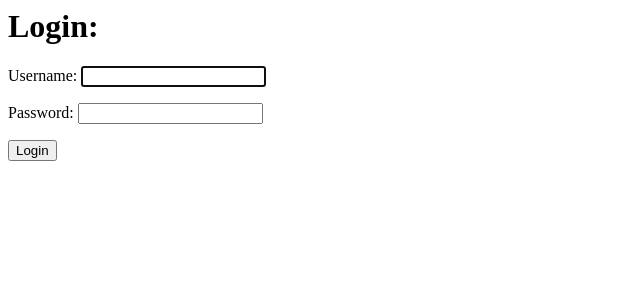
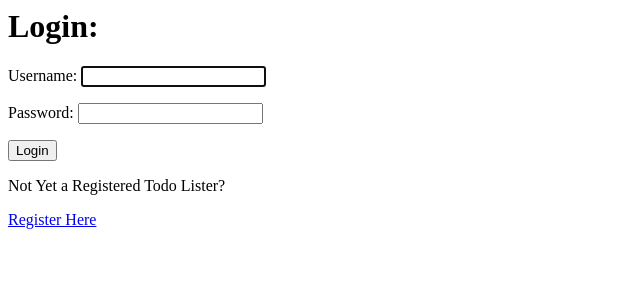
Before and after one commit to LeahGrim/TodoList, a Django app: page /login/ in a window 1280 px wide. Shown: the top 300 px of the page, without its empty margins (0-640 px from the left). Run offline with Django 4.2, Linux system fonts and the light colour scheme.

Commit message:
created the framework for the register page

```diff
--- a/todolistprj/todo/templates/todo/login.html
+++ b/todolistprj/todo/templates/todo/login.html
@@ -3,4 +3,7 @@
     {% csrf_token %}
     {{ form.as_p}}
     <input type="submit" value="Login">
+
+    <p> Not Yet a Registered Todo Lister? </p>
+    <a href="'"> Register Here  </a>
 </form>
```
